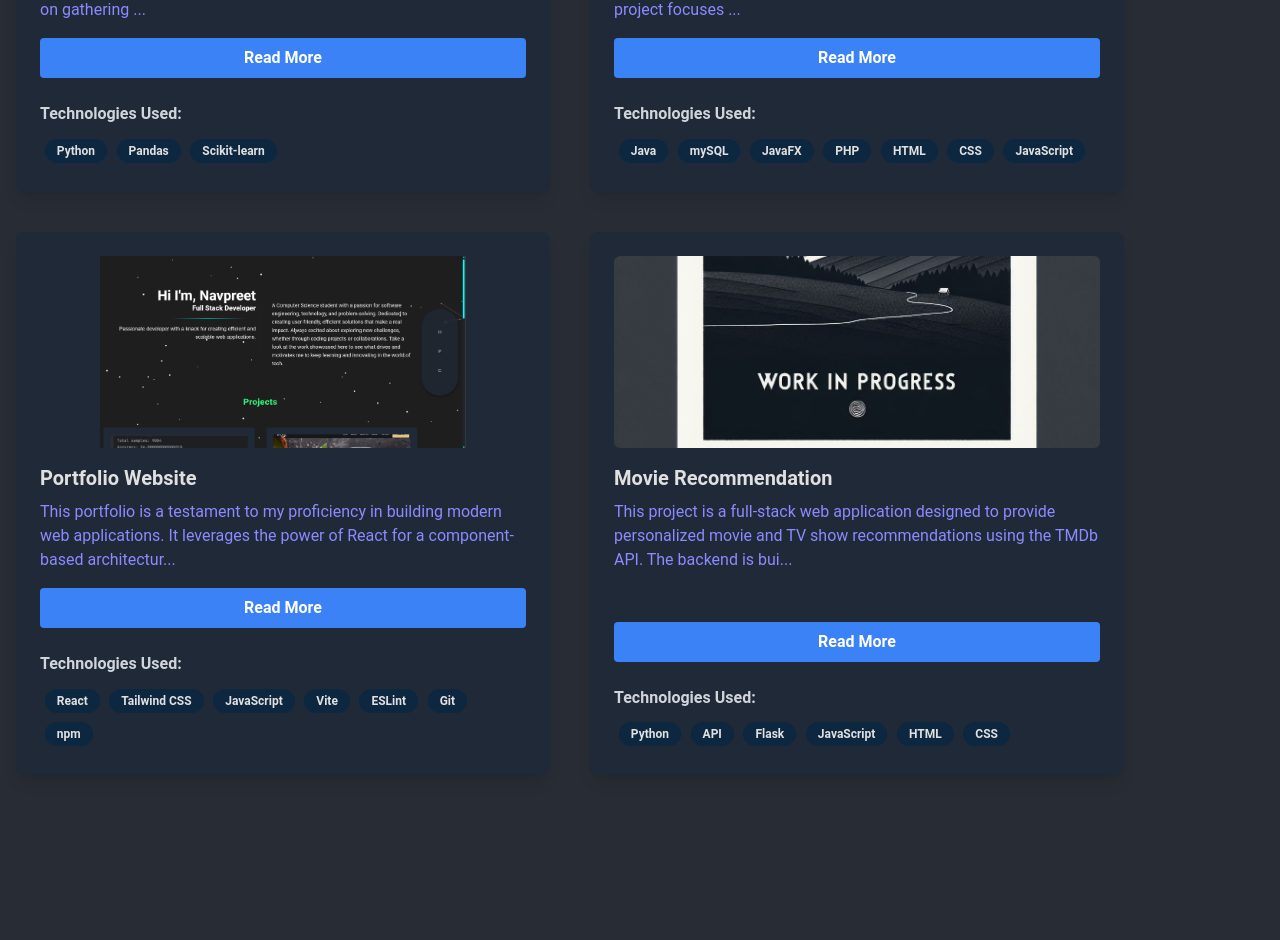
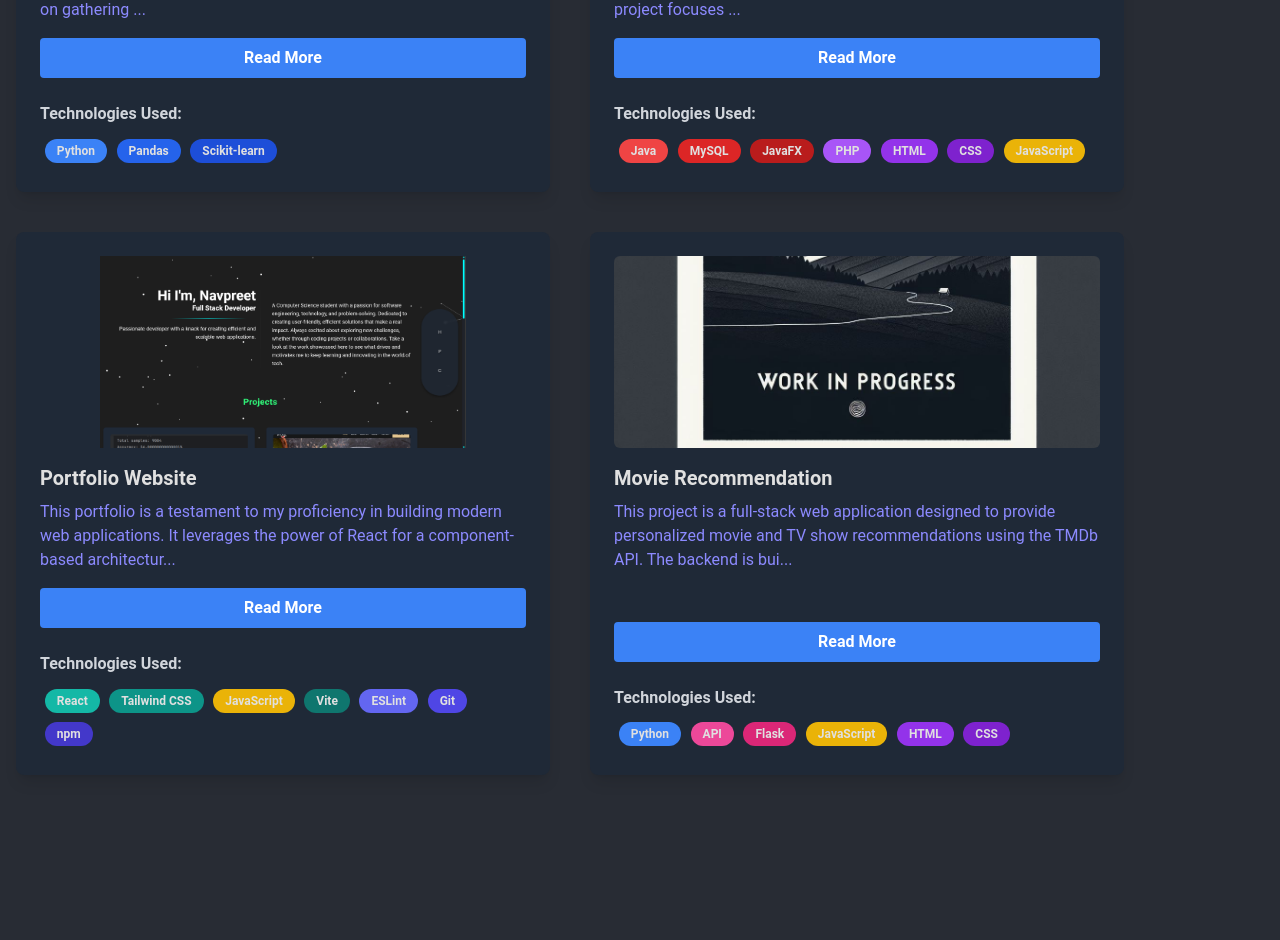
Before and after one commit to 20ns/portfolio, a React (Vite) app: page / in a window 1280 px wide. Shown: the part 916-1856 px from the top of the page. Built offline with nearby package versions, Linux system fonts and the light colour scheme.

Commit message:
fixed card colouring issue

```diff
--- a/src/components/Projects.jsx
+++ b/src/components/Projects.jsx
@@ -5,12 +5,13 @@ import team from '../assets/img/team.png';
 import portfolio from '../assets/img/portfolio.png';
 import working from '../assets/img/working.png';
 
+// Define colors for each technology
 const technologyColors = {
   Python: 'bg-blue-500',
   Pandas: 'bg-blue-600',
   'Scikit-learn': 'bg-blue-700',
   Java: 'bg-red-500',
-  mySQL: 'bg-red-600',
+  MySQL: 'bg-red-600', // Changed from 'mySQL' to 'MySQL'
   JavaFX: 'bg-red-700',
   PHP: 'bg-purple-500',
   HTML: 'bg-purple-600',
@@ -24,34 +25,40 @@ const technologyColors = {
   npm: 'bg-indigo-700',
   API: 'bg-pink-500',
   Flask: 'bg-pink-600',
+  Unknown: 'bg-gray-600', // Default color for unknown technologies
 };
 
+// Projects data
 const projectsData = [
   {
     title: 'Machine Learning Stocks Algorithm',
     imageUrl: ml,
-    description: 'In this project, I developed a machine learning algorithm to analyze and predict stock prices using historical data. The project focused on gathering and preprocessing data, applying various machine learning techniques, and evaluating the model’s performance. I utilized scikit-learn for implementing machine learning algorithms such as regression and classification, as well as to evaluate model accuracy.',
+    description:
+      'In this project, I developed a machine learning algorithm to analyze and predict stock prices using historical data. The project focused on gathering and preprocessing data, applying various machine learning techniques, and evaluating the model’s performance. I utilized scikit-learn for implementing machine learning algorithms such as regression and classification, as well as to evaluate model accuracy.',
     technologies: ['Python', 'Pandas', 'Scikit-learn'],
     github: 'YOUR_GITHUB_LINK_HERE',
   },
   {
     title: 'Team - Full Stack Development',
     imageUrl: team,
-    description: 'This ongoing university project involves collaborating with a team of seven members to build a dynamic, fully functional website. The project focuses on delivering an interactive, intuitive, and professional user interface while ensuring strong back-end functionality. My role in the team was both as a team leader and a full-stack developer, contributing to both front-end and back-end development.',
-    technologies: ['Java', 'mySQL', 'JavaFX', 'PHP', 'HTML', 'CSS', 'JavaScript'],
+    description:
+      'This ongoing university project involves collaborating with a team of seven members to build a dynamic, fully functional website. The project focuses on delivering an interactive, intuitive, and professional user interface while ensuring strong back-end functionality. My role in the team was both as a team leader and a full-stack developer, contributing to both front-end and back-end development.',
+    technologies: ['Java', 'MySQL', 'JavaFX', 'PHP', 'HTML', 'CSS', 'JavaScript'], // Changed from 'mySQL' to 'MySQL'
     github: 'YOUR_GITHUB_LINK_HERE',
   },
   {
     title: 'Portfolio Website',
     imageUrl: portfolio,
-    description: 'This portfolio is a testament to my proficiency in building modern web applications. It leverages the power of React for a component-based architecture, resulting in a maintainable and scalable codebase. Vite is employed as the build tool, providing a rapid development environment. The user interface is styled with Tailwind CSS, demonstrating my ability to create responsive and visually appealing designs. ESLint enforces coding standards, while react-tsparticles and its engine, tsparticles, are used to create subtle yet captivating background animations. The project is a demonstration of my skills in JavaScript, responsive design, and my ability to manage complex projects using Git and npm.',
+    description:
+      'This portfolio is a testament to my proficiency in building modern web applications. It leverages the power of React for a component-based architecture, resulting in a maintainable and scalable codebase. Vite is employed as the build tool, providing a rapid development environment. The user interface is styled with Tailwind CSS, demonstrating my ability to create responsive and visually appealing designs. ESLint enforces coding standards, while react-tsparticles and its engine, tsparticles, are used to create subtle yet captivating background animations. The project is a demonstration of my skills in JavaScript, responsive design, and my ability to manage complex projects using Git and npm.',
     technologies: ['React', 'Tailwind CSS', 'JavaScript', 'Vite', 'ESLint', 'Git', 'npm'],
     github: 'https://github.com/20ns/portfolio',
   },
   {
     title: 'Movie Recommendation',
     imageUrl: working,
-    description: 'This project is a full-stack web application designed to provide personalized movie and TV show recommendations using the TMDb API. The backend is built with Flask, which handles user requests and communicates with the TMDb API to fetch relevant data based on user input. The application allows users to search for a movie or TV show, and the system responds with a list of recommendations.',
+    description:
+      'This project is a full-stack web application designed to provide personalized movie and TV show recommendations using the TMDb API. The backend is built with Flask, which handles user requests and communicates with the TMDb API to fetch relevant data based on user input. The application allows users to search for a movie or TV show, and the system responds with a list of recommendations.',
     technologies: ['Python', 'API', 'Flask', 'JavaScript', 'HTML', 'CSS'],
     github: 'YOUR_GITHUB_LINK_HERE',
     className: 'movie-recommendation',
@@ -63,16 +70,19 @@ const Projects = () => {
   const [modalOpen, setModalOpen] = useState(false);
   const modalRef = useRef(null);
 
+  // Open modal and set the selected project
   const openModal = (project) => {
     setSelectedProject(project);
     setModalOpen(true);
   };
 
+  // Close modal and reset the selected project
   const closeModal = () => {
     setModalOpen(false);
-    setTimeout(() => setSelectedProject(null), 300); // Delay clearing to allow for transition
+    setTimeout(() => setSelectedProject(null), 300);
   };
 
+  // Handle Escape key to close modal
   useEffect(() => {
     const handleKeyDown = (event) => {
       if (event.key === 'Escape') {
@@ -126,21 +136,24 @@ const Projects = () => {
             <div className="mt-auto pt-6">
               <h4 className="text-gray-300 font-bold mb-2">Technologies Used:</h4>
               <ul className="flex flex-wrap">
-                {project.technologies.map((tech) => (
-                  <li
-                    key={tech}
-                    className={`${technologyColors[tech] || 'bg-gray-600'} text-gray-200 px-3 py-1 rounded-full text-xs font-semibold mr-2 mb-2`}
-                  >
-                    {tech}
-                  </li>
-                ))}
+                {project.technologies.map((tech) => {
+                  const bgColorClass = technologyColors[tech] || technologyColors['Unknown'];
+                  return (
+                    <li
+                      key={tech}
+                      className={`${bgColorClass} text-gray-200 px-3 py-1 rounded-full text-xs font-semibold mr-2 mb-2`}
+                    >
+                      {tech}
+                    </li>
+                  );
+                })}
               </ul>
             </div>
           </div>
         ))}
       </div>
 
-      {/* Modal with Portal */}
+      {/* Modal for project details */}
       {selectedProject &&
         ReactDOM.createPortal(
           <div
--- a/src/styles.css
+++ b/src/styles.css
@@ -1,3 +1,4 @@
+
 @import url('https://fonts.googleapis.com/css2?family=Poppins:wght@400;700&display=swap');
 
 /* Root Variables */
@@ -264,31 +265,25 @@ nav.nav-open + main {
 }
 
 .projects-section .subtitle {
-    /* Added margin-bottom to projects title */
   margin-bottom: 4rem;
 }
 
 .project-card:hover {
-    /* Added box-shadow to hover  */
   box-shadow: 0px 4px 20px rgba(0, 0, 0, 0.4);
 }
 
 .project-card h3 {
-  /* Changed title text color to light gray */
   color: var(--light-gray);
   margin-bottom: 0.5rem;
 }
 
 .project-card p {
-  /* Increased font size and changed text color to a slightly lighter shade of gray */
   font-size: 1rem;
   color: var(--soft-lavender);
-  margin-bottom: 1rem; /* Added spacing between description and "Learn More" */
+  margin-bottom: 1rem;
 }
 
 .project-card ul li{
-  /* Changed background, text colors, added spacing */
-  background-color: #0D2740;
   color: var(--light-gray);
   margin: 0.3rem;
 }
```
